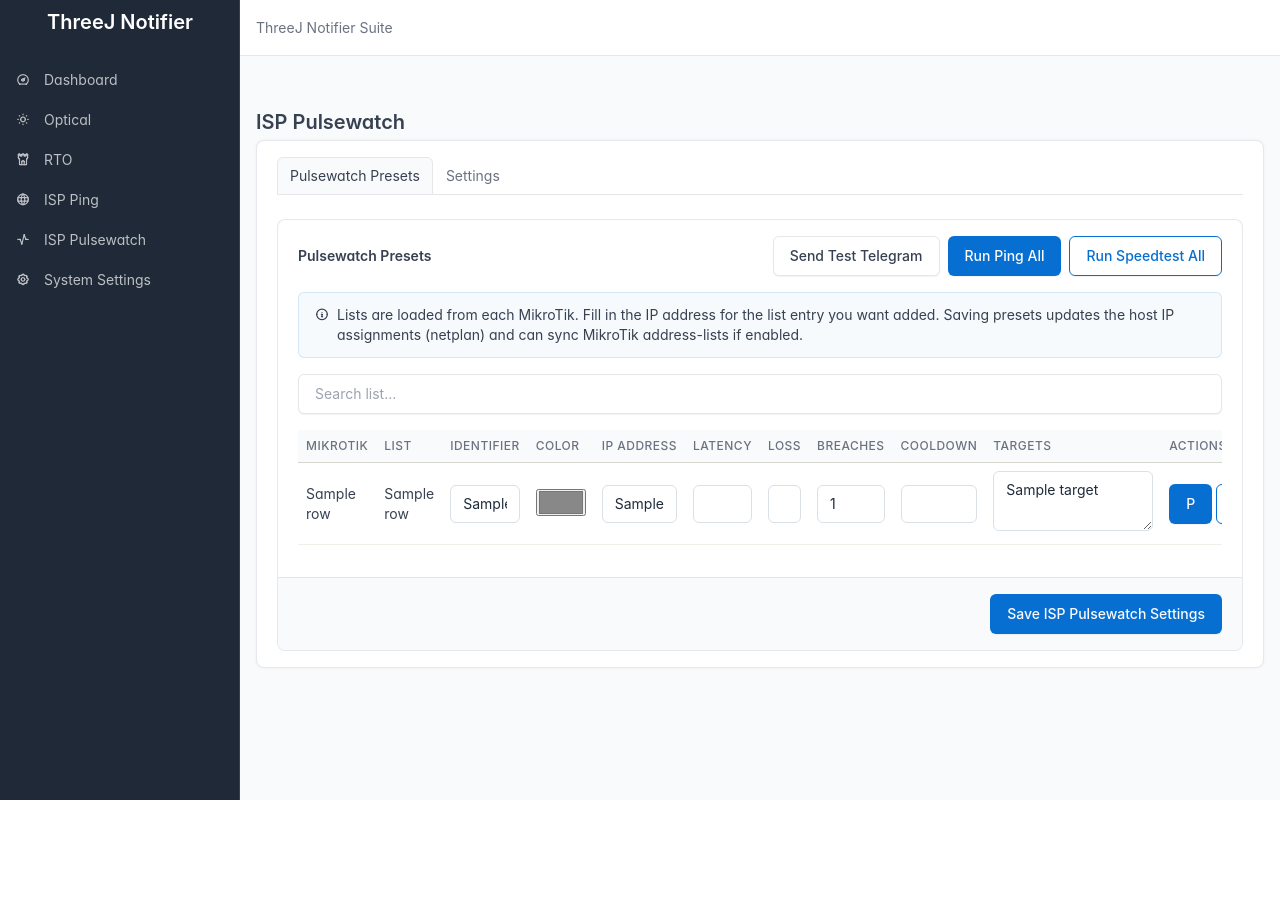
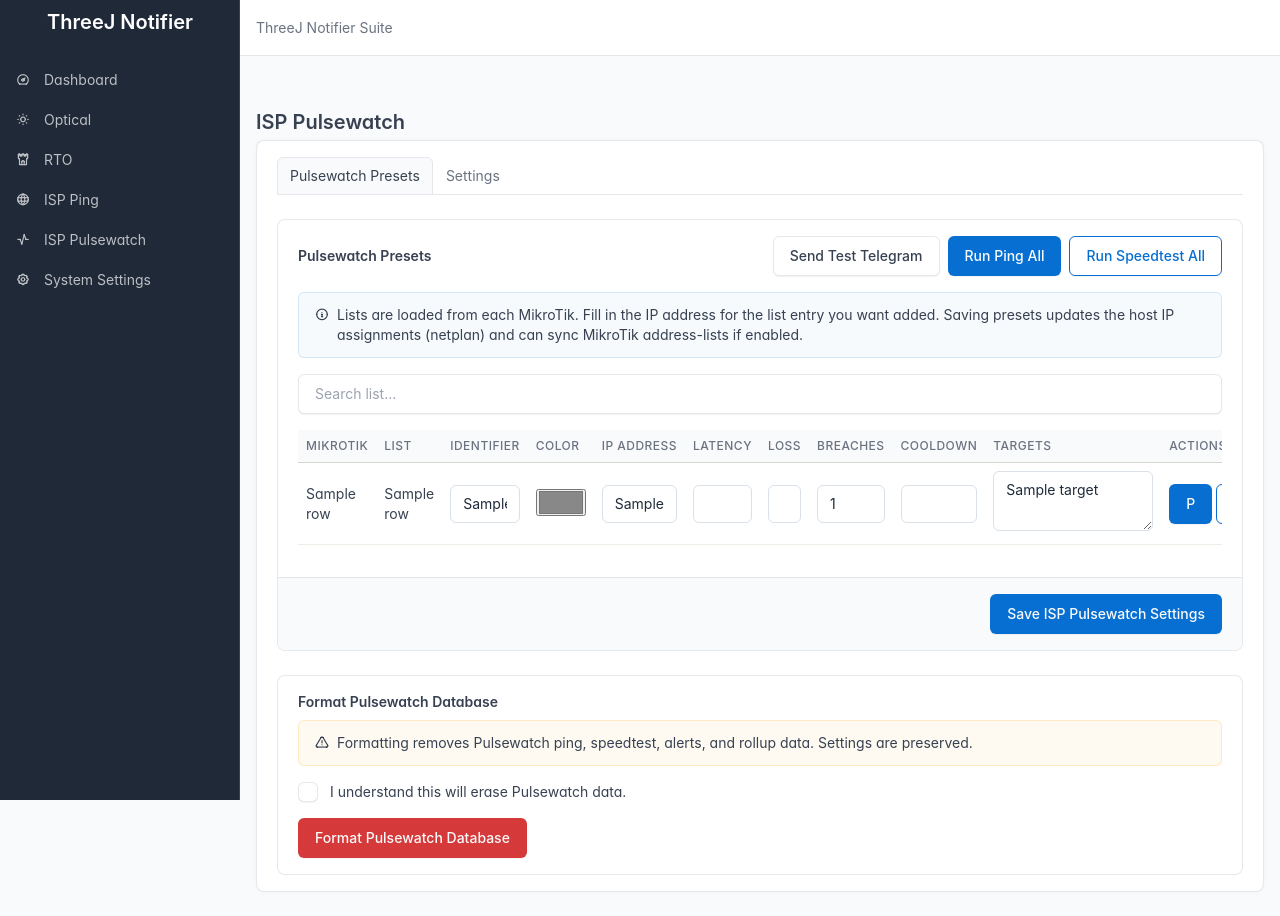
Before and after one commit to Jess-is-it/threejmon, a FastAPI app: template app/templates/settings_pulsewatch.html in a window 1280 px wide. Before the commit the page ends 800 px from the top, so only its background shows below. Run offline with FastAPI, Linux system fonts and the light colour scheme; the template is opened without the code that fills it: most values are stand-ins (such as "Sample title", 1, 10 or a date in 2020); some libraries are stand-ins or nearby versions.

Commit message:
Add Pulsewatch db format and settings-only backup

```diff
--- a/app/main.py
+++ b/app/main.py
@@ -24,6 +24,7 @@
     get_ping_latency_trend_map,
     get_ping_latency_trend_window,
     init_db,
+    clear_pulsewatch_data,
 )
 from .forms import parse_bool, parse_float, parse_int, parse_int_list, parse_lines, parse_targets
 from .jobs import JobsManager
@@ -1584,6 +1585,21 @@
     return render_pulsewatch_response(request, settings, message)
 
 
+@app.post("/settings/pulsewatch/format", response_class=HTMLResponse)
+async def pulsewatch_format_db(request: Request):
+    form = await request.form()
+    if not parse_bool(form, "confirm_format"):
+        settings = normalize_pulsewatch_settings(get_settings("isp_ping", ISP_PING_DEFAULTS))
+        return render_pulsewatch_response(request, settings, "Format canceled. Please confirm before formatting.")
+    clear_pulsewatch_data()
+    settings = normalize_pulsewatch_settings(get_settings("isp_ping", ISP_PING_DEFAULTS))
+    return render_pulsewatch_response(
+        request,
+        settings,
+        "Pulsewatch database cleared. Ping, speedtest, alerts, and rollups removed. Settings preserved.",
+    )
+
+
 
 
 @app.post("/settings/isp/test", response_class=HTMLResponse)
--- a/app/templates/settings_pulsewatch.html
+++ b/app/templates/settings_pulsewatch.html
@@ -284,6 +284,27 @@
 
         <div style="margin-top: 16px;">
           <button type="submit" class="btn btn-primary">Save ISP Pulsewatch Settings</button>
+        </div>
+      </form>
+    </div>
+  </div>
+
+  <div class="card mt-4">
+    <div class="card-body">
+      <h4 class="mb-2">Format Pulsewatch Database</h4>
+      <div class="alert alert-warning">
+        <div class="d-flex align-items-center">
+          <span class="me-2"><i class="ti ti-alert-triangle"></i></span>
+          <div>Formatting removes Pulsewatch ping, speedtest, alerts, and rollup data. Settings are preserved.</div>
+        </div>
+      </div>
+      <form method="post" action="/settings/pulsewatch/format">
+        <label class="form-check">
+          <input class="form-check-input" type="checkbox" name="confirm_format" />
+          <span class="form-check-label">I understand this will erase Pulsewatch data.</span>
+        </label>
+        <div class="mt-3">
+          <button type="submit" class="btn btn-danger">Format Pulsewatch Database</button>
         </div>
       </form>
     </div>
--- a/app/templates/settings_system.html
+++ b/app/templates/settings_system.html
@@ -132,7 +132,7 @@
       <a href="/settings/export">Download settings backup</a>
     </div>
     <form method="post" action="/settings/import" enctype="multipart/form-data">
-      <label class="form-label">Restore from JSON file <span class="info" data-tip="Import a settings backup JSON (config only).">i</span></label>
+      <label class="form-label">Restore from JSON file <span class="info" data-tip="Import a settings backup JSON (configuration only; runtime history is excluded).">i</span></label>
       <input class="form-control" type="file" name="settings_file" accept="application/json" />
       <div class="mt-3">
         <button type="submit" class="btn btn-primary">Import Settings</button>
```
Also changed, not shown: app/db.py (+12 -0 lines), app/settings_store.py (+1 -8 lines), app/templates/dashboard.html (+8 -1 lines).
